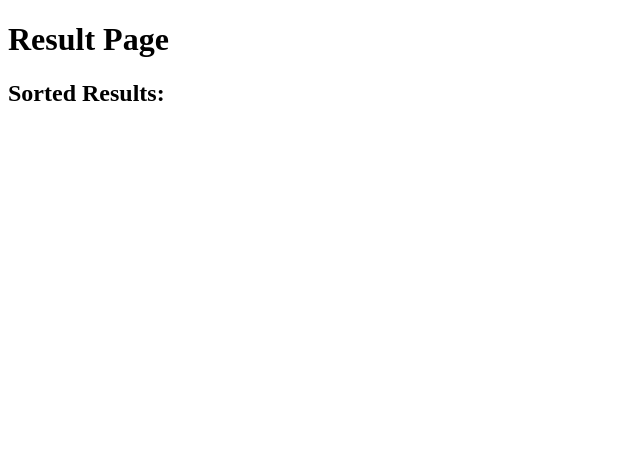
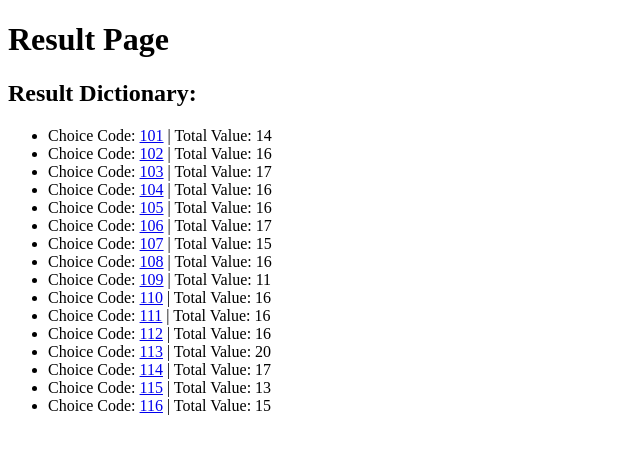
Before and after one commit to Ruby-Enthusiast/hack, a Django app: page /polls/submit_answers/ in a window 1280 px wide. Shown: the top 454 px of the page, without its empty margins (0-640 px from the left). Run offline with Django 4.2, Linux system fonts and the light colour scheme; data comes from the database, SQL or seed files in the repository.

Commit message:
Hackathon Frontend

```diff
--- a/polls/urls.py
+++ b/polls/urls.py
@@ -7,5 +7,5 @@
 
 urlpatterns = [
     path('<int:question_id>/', PollView.as_view(), name='poll'),
-    path('submit_answers/', ResultView.as_view()    , name='submit_answers'),
+    path('submit_answers/', ResultView.as_view(), name='submit_answers'),
 ]
--- a/polls/views.py
+++ b/polls/views.py
@@ -1,3 +1,4 @@
+import itertools
 from django.shortcuts import render, get_object_or_404
 from django.views import View
 from django.db import models
--- a/startpage/views.py
+++ b/startpage/views.py
@@ -1,5 +1,6 @@
 # start_page/views.py
 import random
+import itertools
 from django.shortcuts import render
 from django.urls import reverse
 from django.http import HttpResponseRedirect
--- a/templates/result.html
+++ b/templates/result.html
@@ -9,10 +9,14 @@
 <body>
     <h1>Result Page</h1>
 
-    <h2>Sorted Results:</h2>
+    <h2>Result Dictionary:</h2>
     <ul>
-        {% for code, total_value in sorted_result.items %}
-            <li>Choice Code: {{ code }} | Total Value: {{ total_value }}</li>
+        {% for code, total_value in result_dict.items %}
+            <li>
+                Choice Code:
+                <a href="/{{ code }}/">{{ code }}</a>
+                | Total Value: {{ total_value }}
+            </li>
         {% endfor %}
     </ul>
 
```
